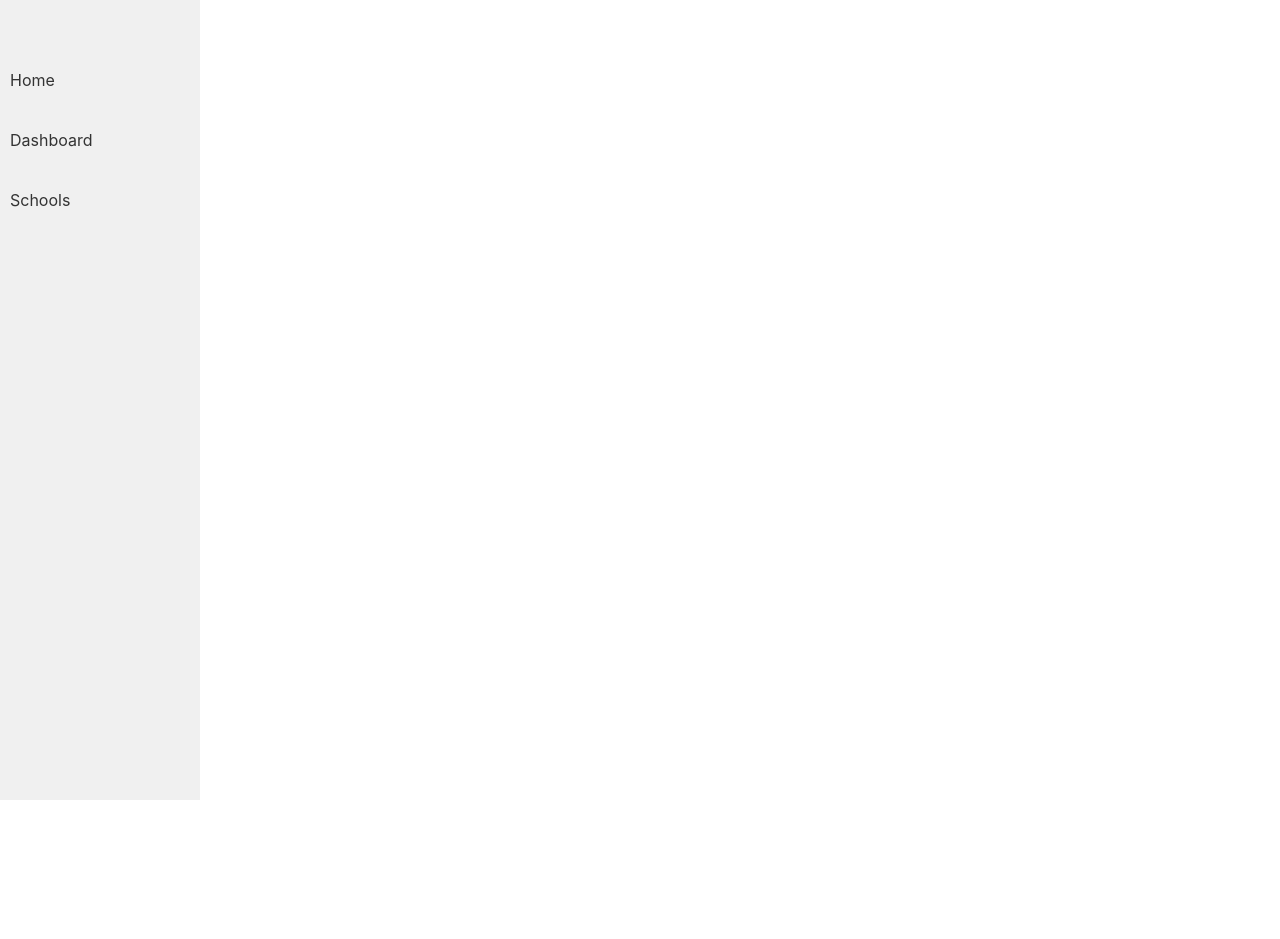
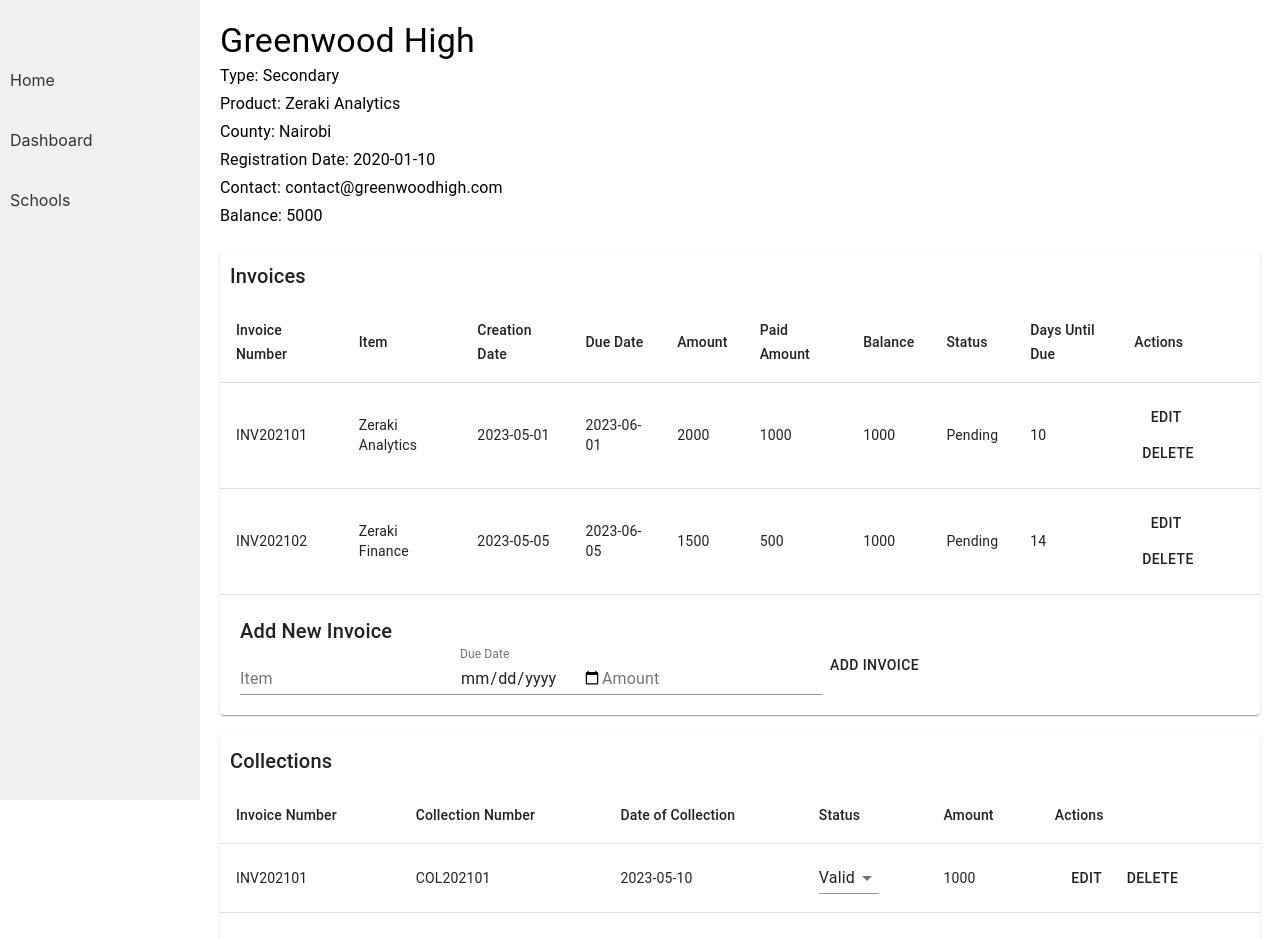
Before and after one commit to Muthiira/zeraki-sales-agent-dashboard-development, a React (Create React App) app: page /schools/1 in a window 1280 px wide. Shown: the top 939 px of the page. Before the commit the page ends 800 px from the top, so only its background shows below. Built offline with nearby package versions, Linux system fonts and the light colour scheme; data requests are answered from the project's data file.

Commit message:
school_details

```diff
--- a/db.json
+++ b/db.json
@@ -2,89 +2,279 @@
 	"schools": [
 		{
       "id": 1,
-		  "name": "Green Valley Primary School",
-		  "type": "Primary",
+      "name": "Greenwood High",
+      "type": "Secondary",
       "product": "Zeraki Analytics",
       "county": "Nairobi",
-		  "registrationDate": "2020-01-15",
-		  "contact": "0723456789",
-		  "balance": 15000,
+      "registrationDate": "2020-01-10",
+      "contact": "contact@greenwoodhigh.com",
+      "balance": 5000,
       "invoices": [
         {
-			  "id": 101,
-			  "invoiceNumber": "INV-1001",
+          "id": 1,
+          "invoiceNumber": "INV202101",
           "item": "Zeraki Analytics",
-			  "creationDate": "2023-04-01",
-			  "dueDate": "2023-04-30",
-			  "amount": 10000,
-			  "paidAmount": 5000,
-			  "balance": 5000,
+          "creationDate": "2023-05-01",
+          "dueDate": "2023-06-01",
+          "amount": 2000,
+          "paidAmount": 1000,
+          "balance": 1000,
           "status": "Pending",
-			  "daysUntilDue": 2
+          "daysUntilDue": 10
         },
         {
-			  "id": 102,
-			  "invoiceNumber": "INV-1002",
+          "id": 2,
+          "invoiceNumber": "INV202102",
           "item": "Zeraki Finance",
-			  "creationDate": "2023-03-01",
-			  "dueDate": "2023-03-31",
-			  "amount": 20000,
-			  "paidAmount": 15000,
-			  "balance": 5000,
-			  "status": "Completed",
-			  "daysUntilDue": -60
+          "creationDate": "2023-05-05",
+          "dueDate": "2023-06-05",
+          "amount": 1500,
+          "paidAmount": 500,
+          "balance": 1000,
+          "status": "Pending",
+          "daysUntilDue": 14
         }
       ],
       "collections": [
         {
-			  "id": 201,
-			  "invoiceNumber": "INV-1001",
-			  "collectionNumber": "COL-3001",
-			  "dateOfCollection": "2023-04-15",
+          "id": 1,
+          "invoiceNumber": "INV202101",
+          "collectionNumber": "COL202101",
+          "dateOfCollection": "2023-05-10",
           "status": "Valid",
-			  "amount": 5000
+          "amount": 1000
         },
         {
-			  "id": 202,
-			  "invoiceNumber": "INV-1002",
-			  "collectionNumber": "COL-3002",
-			  "dateOfCollection": "2023-03-20",
+          "id": 2,
+          "invoiceNumber": "INV202102",
+          "collectionNumber": "COL202102",
+          "dateOfCollection": "2023-05-15",
           "status": "Valid",
-			  "amount": 15000
+          "amount": 500
         }
       ]
     },
     {
       "id": 2,
-		  "name": "Blue Hills Secondary School",
-		  "type": "Secondary",
-		  "product": "Zeraki Finance",
-		  "county": "Kiambu",
-		  "registrationDate": "2019-09-10",
-		  "contact": "0723456790",
-		  "balance": 8000,
+      "name": "Sunrise Academy",
+      "type": "Primary",
+      "product": "Zeraki Timetable",
+      "county": "Mombasa",
+      "registrationDate": "2019-03-15",
+      "contact": "info@sunriseacademy.com",
+      "balance": 3000,
       "invoices": [
         {
-			  "id": 103,
-			  "invoiceNumber": "INV-1003",
-			  "item": "Zeraki Finance",
-			  "creationDate": "2023-02-01",
-			  "dueDate": "2023-02-28",
-			  "amount": 15000,
-			  "paidAmount": 7000,
-			  "balance": 8000,
+          "id": 3,
+          "invoiceNumber": "INV202103",
+          "item": "Zeraki Timetable",
+          "creationDate": "2023-04-01",
+          "dueDate": "2023-05-01",
+          "amount": 3000,
+          "paidAmount": 0,
+          "balance": 3000,
           "status": "Pending",
-			  "daysUntilDue": -90
+          "daysUntilDue": 5
         }
       ],
       "collections": [
         {
-			  "id": 203,
-			  "invoiceNumber": "INV-1003",
-			  "collectionNumber": "COL-3003",
+          "id": 3,
+          "invoiceNumber": "INV202103",
+          "collectionNumber": "COL202103",
+          "dateOfCollection": "2023-04-15",
+          "status": "Bounced",
+          "amount": 0
+        }
+      ]
+    },
+    {
+      "id": 3,
+      "name": "Riverside School",
+      "type": "IGCSE",
+      "product": "Zeraki Analytics",
+      "county": "Kisumu",
+      "registrationDate": "2018-06-20",
+      "contact": "contact@riversideschool.com",
+      "balance": 4000,
+      "invoices": [
+        {
+          "id": 4,
+          "invoiceNumber": "INV202104",
+          "item": "Zeraki Analytics",
+          "creationDate": "2023-03-01",
+          "dueDate": "2023-04-01",
+          "amount": 2000,
+          "paidAmount": 2000,
+          "balance": 0,
+          "status": "Completed",
+          "daysUntilDue": 0
+        },
+        {
+          "id": 5,
+          "invoiceNumber": "INV202105",
+          "item": "Zeraki Finance",
+          "creationDate": "2023-04-05",
+          "dueDate": "2023-05-05",
+          "amount": 1500,
+          "paidAmount": 0,
+          "balance": 1500,
+          "status": "Pending",
+          "daysUntilDue": 10
+        }
+      ],
+      "collections": [
+        {
+          "id": 4,
+          "invoiceNumber": "INV202104",
+          "collectionNumber": "COL202104",
+          "dateOfCollection": "2023-03-10",
+          "status": "Valid",
+          "amount": 2000
+        },
+        {
+          "id": 5,
+          "invoiceNumber": "INV202105",
+          "collectionNumber": "COL202105",
+          "dateOfCollection": "2023-04-20",
+          "status": "Valid",
+          "amount": 500
+        }
+      ]
+    },
+    {
+      "id": 4,
+      "name": "Hilltop School",
+      "type": "IGCSE",
+      "product": "Zeraki Timetable",
+      "county": "Nakuru",
+      "registrationDate": "2021-09-15",
+      "contact": "info@hilltopschool.com",
+      "balance": 2500,
+      "invoices": [
+        {
+          "id": 6,
+          "invoiceNumber": "INV202106",
+          "item": "Zeraki Timetable",
+          "creationDate": "2023-01-15",
+          "dueDate": "2023-02-15",
+          "amount": 2500,
+          "paidAmount": 0,
+          "balance": 2500,
+          "status": "Pending",
+          "daysUntilDue": 30
+        }
+      ],
+      "collections": [
+        {
+          "id": 6,
+          "invoiceNumber": "INV202106",
+          "collectionNumber": "COL202106",
+          "dateOfCollection": "2023-02-01",
+          "status": "Valid",
+          "amount": 1000
+        }
+      ]
+    },
+    {
+      "id": 5,
+      "name": "Sunset Primary",
+      "type": "Primary",
+      "product": "Zeraki Analytics",
+      "county": "Kiambu",
+      "registrationDate": "2017-11-10",
+      "contact": "contact@sunsetprimary.com",
+      "balance": 1000,
+      "invoices": [
+        {
+          "id": 7,
+          "invoiceNumber": "INV202107",
+          "item": "Zeraki Analytics",
+          "creationDate": "2023-02-01",
+          "dueDate": "2023-03-01",
+          "amount": 1000,
+          "paidAmount": 1000,
+          "balance": 0,
+          "status": "Completed",
+          "daysUntilDue": 0
+        }
+      ],
+      "collections": [
+        {
+          "id": 7,
+          "invoiceNumber": "INV202107",
+          "collectionNumber": "COL202107",
           "dateOfCollection": "2023-02-15",
+          "status": "Valid",
+          "amount": 1000
+        }
+      ]
+    },
+    {
+      "id": 6,
+      "name": "Starlight School",
+      "type": "Secondary",
+      "product": "Zeraki Finance",
+      "county": "Machakos",
+      "registrationDate": "2019-12-25",
+      "contact": "info@starlightacademy.com",
+      "balance": 2000,
+      "invoices": [
+        {
+          "id": 8,
+          "invoiceNumber": "INV202108",
+          "item": "Zeraki Finance",
+          "creationDate": "2023-03-05",
+          "dueDate": "2023-04-05",
+          "amount": 2000,
+          "paidAmount": 0,
+          "balance": 2000,
+          "status": "Pending",
+          "daysUntilDue": 5
+        }
+      ],
+      "collections": [
+        {
+          "id": 8,
+          "invoiceNumber": "INV202108",
+          "collectionNumber": "COL202108",
+          "dateOfCollection": "2023-03-20",
+          "status": "Valid",
+          "amount": 1000
+        }
+      ]
+    },
+		{
+		  "id": 2,
+		  "name": "Sunrise Academy",
+		  "type": "Secondary",
+		  "product": "Zeraki Timetable",
+		  "county": "Mombasa",
+		  "registrationDate": "2019-03-15",
+		  "contact": "info@sunriseacademy.com",
+		  "balance": 3000,
+		  "invoices": [
+			{
+			  "id": 3,
+			  "invoiceNumber": "INV202103",
+			  "item": "Zeraki Timetable",
+			  "creationDate": "2023-04-01",
+			  "dueDate": "2023-05-01",
+			  "amount": 3000,
+			  "paidAmount": 0,
+			  "balance": 3000,
+			  "status": "Pending",
+			  "daysUntilDue": 5
+			}
+		  ],
+		  "collections": [
+			{
+			  "id": 3,
+			  "invoiceNumber": "INV202103",
+			  "collectionNumber": "COL202103",
+			  "dateOfCollection": "2023-04-15",
 			  "status": "Bounced",
-			  "amount": 7000
+			  "amount": 0
 			}
 		  ]
 		}
--- a/src/App.js
+++ b/src/App.js
@@ -3,8 +3,9 @@
 import React from 'react';
 import { BrowserRouter as Router, Route, Routes } from 'react-router-dom';
 import Dashboard from './components/Dashboard';
-import Schools from './components/School';
+import Schools from './components/Schools';
 import Sidebar from './components/Sidebar';
+import SchoolDetails from './components/SchoolDetails';
 import Home from './components/Home'; // Import the Home component
 
 function App() {
@@ -14,9 +15,10 @@ function App() {
         <Sidebar />
         <div className="content">
           <Routes>
-            <Route path="/" element={<Home />} /> {/* Update to use Home component */}
+            <Route path="/" element={<Home />} /> Update to use Home component
             <Route path="/dashboard" element={<Dashboard />} />
             <Route path="/schools" element={<Schools />} />
+            <Route path="/schools/:id" element={<SchoolDetails />} />
           </Routes>
         </div>
       </div>
--- a/src/components/SchoolDetails.js
+++ b/src/components/SchoolDetails.js
@@ -1,22 +1,35 @@
 import React, { useEffect, useState } from 'react';
 import axios from 'axios';
 import { useParams, Link } from 'react-router-dom';
-import { Table, TableBody, TableCell, TableHead, TableRow, Paper, TableContainer, Button, Typography } from '@material-ui/core';
+import { Table, TableBody, TableCell, TableHead, TableRow, Paper, TableContainer, Button, Typography, TextField, Select, MenuItem } from '@material-ui/core';
 
 const SchoolDetails = () => {
   const { id } = useParams();
   const [school, setSchool] = useState(null);
+  const [loading, setLoading] = useState(true);
+  const [error, setError] = useState(null);
+  const [newInvoice, setNewInvoice] = useState({
+    item: '',
+    dueDate: '',
+    amount: ''
+  });
 
   useEffect(() => {
     axios.get(`http://localhost:3001/schools/${id}`)
-      .then(response => setSchool(response.data))
-      .catch(error => console.error('Error fetching school details:', error));
+      .then(response => {
+        setSchool(response.data);
+        setLoading(false);
+      })
+      .catch(error => {
+        console.error('Error fetching school details:', error);
+        setError('Failed to load school details');
+        setLoading(false);
+      });
   }, [id]);
 
   const handleDeleteInvoice = (invoiceId) => {
     axios.delete(`http://localhost:3001/schools/${id}/invoices/${invoiceId}`)
       .then(response => {
-        // Update state or show a success message
         setSchool({
           ...school,
           invoices: school.invoices.filter(invoice => invoice.id !== invoiceId)
@@ -25,8 +38,52 @@ const SchoolDetails = () => {
       .catch(error => console.error('Error deleting invoice:', error));
   };
 
+  const handleAddInvoice = () => {
+    const newInvoiceNumber = `INV${Date.now()}`;
+    const invoiceToAdd = { ...newInvoice, invoiceNumber: newInvoiceNumber, status: 'Pending', paidAmount: 0, balance: newInvoice.amount, creationDate: new Date().toISOString().split('T')[0] };
+    axios.post(`http://localhost:3001/schools/${id}/invoices`, invoiceToAdd)
+      .then(response => {
+        setSchool({
+          ...school,
+          invoices: [...school.invoices, response.data]
+        });
+        setNewInvoice({ item: '', dueDate: '', amount: '' });
+      })
+      .catch(error => console.error('Error adding invoice:', error));
+  };
+
+  const handleDeleteCollection = (collectionId) => {
+    axios.delete(`http://localhost:3001/schools/${id}/collections/${collectionId}`)
+      .then(response => {
+        setSchool({
+          ...school,
+          collections: school.collections.filter(collection => collection.id !== collectionId)
+        });
+      })
+      .catch(error => console.error('Error deleting collection:', error));
+  };
+
+  const handleUpdateCollectionStatus = (collectionId, status) => {
+    axios.put(`http://localhost:3001/schools/${id}/collections/${collectionId}`, { status })
+      .then(response => {
+        setSchool({
+          ...school,
+          collections: school.collections.map(collection => collection.id === collectionId ? { ...collection, status } : collection)
+        });
+      })
+      .catch(error => console.error('Error updating collection status:', error));
+  };
+
+  if (loading) {
+    return <div>Loading...</div>;
+  }
+
+  if (error) {
+    return <div>{error}</div>;
+  }
+
   if (!school) {
-    return <div>Loading...</div>;
+    return <div>No school data found.</div>;
   }
 
   return (
@@ -76,6 +133,13 @@ const SchoolDetails = () => {
             ))}
           </TableBody>
         </Table>
+        <div style={{ padding: '20px' }}>
+          <Typography variant="h6">Add New Invoice</Typography>
+          <TextField label="Item" value={newInvoice.item} onChange={(e) => setNewInvoice({ ...newInvoice, item: e.target.value })} />
+          <TextField label="Due Date" type="date" value={newInvoice.dueDate} onChange={(e) => setNewInvoice({ ...newInvoice, dueDate: e.target.value })} InputLabelProps={{ shrink: true }} />
+          <TextField label="Amount" type="number" value={newInvoice.amount} onChange={(e) => setNewInvoice({ ...newInvoice, amount: e.target.value })} />
+          <Button onClick={handleAddInvoice}>Add Invoice</Button>
+        </div>
       </TableContainer>
 
       <TableContainer component={Paper} style={{ marginTop: '20px' }}>
@@ -97,10 +161,19 @@ const SchoolDetails = () => {
                 <TableCell>{collection.invoiceNumber}</TableCell>
                 <TableCell>{collection.collectionNumber}</TableCell>
                 <TableCell>{collection.dateOfCollection}</TableCell>
-                <TableCell>{collection.status}</TableCell>
+                <TableCell>
+                  <Select
+                    value={collection.status}
+                    onChange={(e) => handleUpdateCollectionStatus(collection.id, e.target.value)}
+                  >
+                    <MenuItem value="Valid">Valid</MenuItem>
+                    <MenuItem value="Bounced">Bounced</MenuItem>
+                  </Select>
+                </TableCell>
                 <TableCell>{collection.amount}</TableCell>
                 <TableCell>
                   <Button component={Link} to={`/schools/${id}/collections/${collection.id}`}>Edit</Button>
+                  <Button onClick={() => handleDeleteCollection(collection.id)}>Delete</Button>
                 </TableCell>
               </TableRow>
             ))}
```
Also changed, not shown: src/App.css (+0 -51 lines), src/components/Schools.js (renamed from src/components/School.js, +0 -21 lines). Lines whose indentation alone changed are shown as unchanged.
